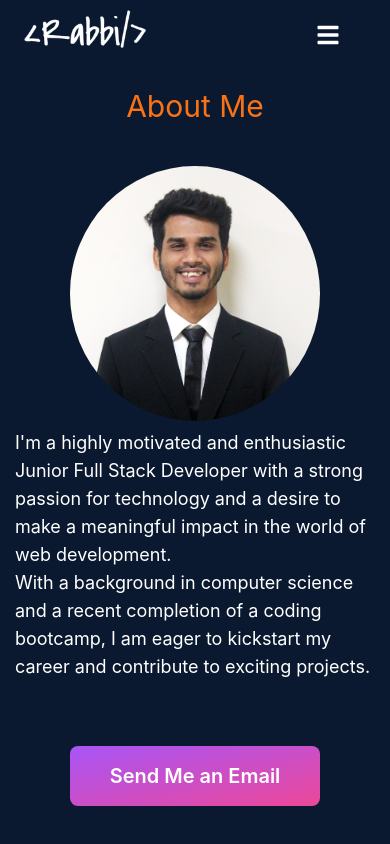
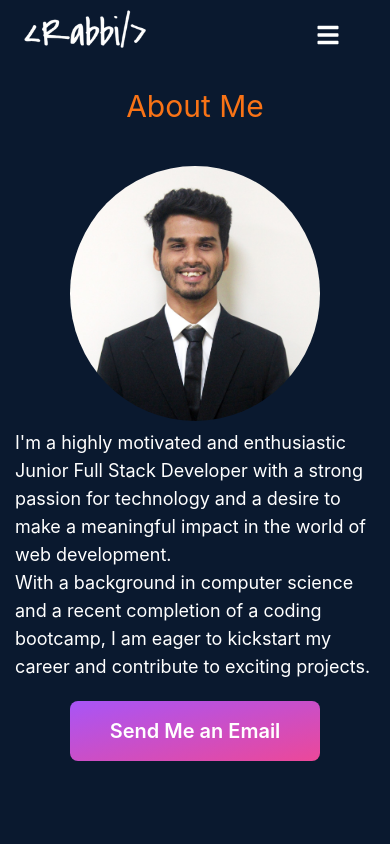
Before and after one commit to GRabbi467/my-portfolio, a React (Create React App) app: page /about in a window 390 px wide. Built offline with nearby package versions, Linux system fonts and the light colour scheme.

Commit message:
responsive complete

```diff
--- a/src/Components/About Me/About_me.css
+++ b/src/Components/About Me/About_me.css
@@ -0,0 +1,12 @@
+.btn-div{
+    margin-top: 50px;
+    display: grid;
+    justify-items: center;
+  }
+  @media  screen and (max-width : 768px){
+    .btn-div{
+        margin-top: 5px;
+        display: grid;
+        justify-items: center;
+      }
+  }
--- a/src/Components/About Me/About_me.js
+++ b/src/Components/About Me/About_me.js
@@ -8,7 +8,7 @@
         <div className=''>
              <h1 className='text-orange-500 text-center text-3xl mb-8'>About Me</h1>
              <About_me_upper/>
-             <div className='btn-div mt-12'>
+             <div className='btn-div'>
              <a href="mailto:g.rabbidiu@gmail.com"
              className="px-10 py-4 text-xl font-semibold text-center text-white transition duration-300 rounded-lg hover:from-purple-600 hover:to-pink-600 ease bg-gradient-to-br from-purple-500 to-pink-500 md:w-auto
              ">
--- a/src/Components/About Me/About_me_upper/About_me_upper.css
+++ b/src/Components/About Me/About_me_upper/About_me_upper.css
@@ -19,11 +19,6 @@
 .about_text{
     display: grid;
     align-items: center;
-}
-.btn-div{
-  margin-top: 50px;
-  display: grid;
-  justify-items: center;
 }
 
 
```
